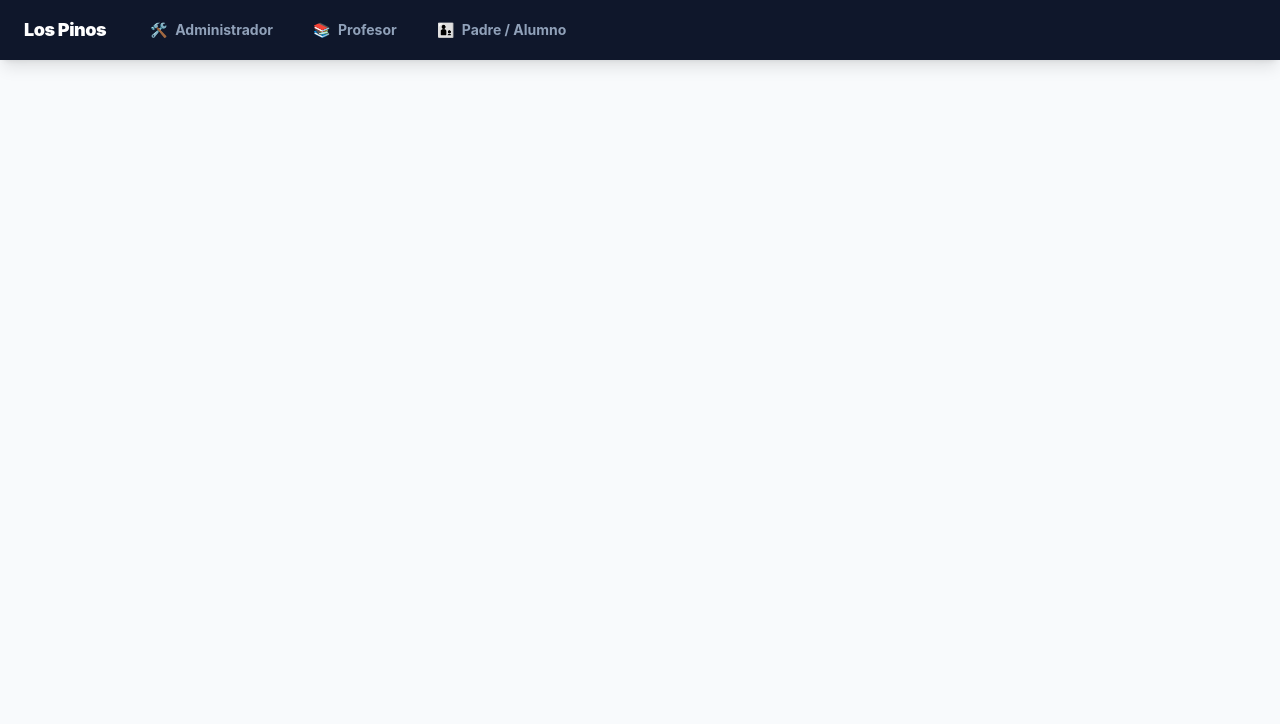
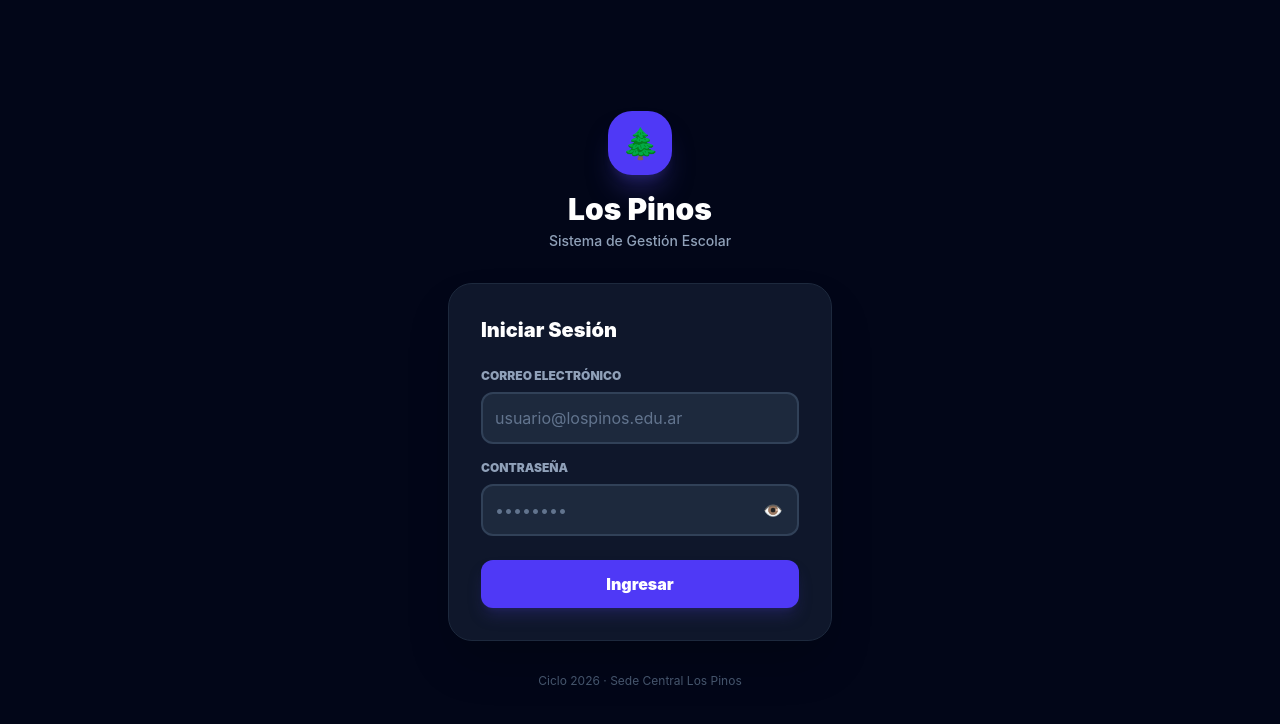
Before and after one commit to SamuelV821/Sistema-de-gestion-colegio, a React (Vite) app: page /login in a window 1280 px wide. Shown: the top 724 px of the page. Built offline with nearby package versions, Linux system fonts and the light colour scheme; no server answers.

Commit message:
feat: Creacion de sistema de Login

```diff
--- a/src/App.jsx
+++ b/src/App.jsx
@@ -2,6 +2,7 @@ import { BrowserRouter, Routes, Route, NavLink } from 'react-router-dom';
 import AdministradorDashboard from "./pages/administradorDashboard";
 import ProfesorDashboard from "./pages/profesorDashboard";
 import PadreDashBoard from "./pages/padreDashBoard";
+import Login from "./pages/Login";
 
 const VISTAS = [
     { path: '/admin',    label: 'Administrador', emoji: '🛠️' },
@@ -11,44 +12,7 @@ const VISTAS = [
 
 function App() {
     return (
-        <BrowserRouter>
-            <div className="min-h-screen bg-slate-50">
-
-                {/* Barra de navegación */}
-                <nav className="bg-slate-900 px-6 py-3 flex items-center gap-3 shadow-lg no-print">
-                    <span className="text-white font-black text-lg mr-4 tracking-tight">
-                        Los Pinos
-                    </span>
-                    <div className="flex gap-2">
-                        {VISTAS.map(({ path, label, emoji }) => (
-                            <NavLink
-                                key={path}
-                                to={path}
-                                className={({ isActive }) =>
-                                    `flex items-center gap-2 px-4 py-2 rounded-xl text-sm font-bold transition-all
-                                    ${isActive
-                                        ? 'bg-indigo-600 text-white shadow-lg shadow-indigo-900/40'
-                                        : 'text-slate-400 hover:text-white hover:bg-slate-800'
-                                    }`
-                                }
-                            >
-                                <span>{emoji}</span>
-                                {label}
-                            </NavLink>
-                        ))}
-                    </div>
-                </nav>
-
-                {/* Rutas */}
-                <Routes>
-                    <Route path="/"         element={<AdministradorDashboard />} />
-                    <Route path="/admin"    element={<AdministradorDashboard />} />
-                    <Route path="/profesor" element={<ProfesorDashboard />} />
-                    <Route path="/padre"    element={<PadreDashBoard />} />
-                </Routes>
-
-            </div>
-        </BrowserRouter>
+        <Login/>
     );
 }
 
--- /dev/null
+++ b/src/hooks/useAuth.js
@@ -0,0 +1,66 @@
+import { useState, useEffect } from 'react';
+import { supabase } from '../lib/supabaseClient';
+
+export function useAuth() {
+    const [sesion, setSesion]   = useState(undefined); // undefined = cargando
+    const [perfil, setPerfil]   = useState(null);
+    const [loading, setLoading] = useState(true);
+    const [error, setError]     = useState(null);
+
+    // Carga el perfil (rol) desde la tabla perfiles
+    const fetchPerfil = async (userId) => {
+        const { data, error } = await supabase
+            .from('perfiles')
+            .select('id, nombre_completo, rol')
+            .eq('id', userId)
+            .single();
+
+        if (error) {
+            console.error('❌ Error al obtener perfil:', error.message);
+            setPerfil(null);
+        } else {
+            setPerfil(data);
+        }
+    };
+
+    useEffect(() => {
+        // Sesión inicial
+        supabase.auth.getSession().then(({ data: { session } }) => {
+            setSesion(session);
+            if (session?.user) {
+                fetchPerfil(session.user.id).finally(() => setLoading(false));
+            } else {
+                setLoading(false);
+            }
+        });
+
+        // Escucha cambios de sesión (login / logout)
+        const { data: { subscription } } = supabase.auth.onAuthStateChange((_event, session) => {
+            setSesion(session);
+            if (session?.user) {
+                fetchPerfil(session.user.id).finally(() => setLoading(false));
+            } else {
+                setPerfil(null);
+                setLoading(false);
+            }
+        });
+
+        return () => subscription.unsubscribe();
+    }, []);
+
+    const login = async (email, password) => {
+        setError(null);
+        setLoading(true);
+        const { error } = await supabase.auth.signInWithPassword({ email, password });
+        if (error) {
+            setError('Credenciales incorrectas. Verificá tu email y contraseña.');
+            setLoading(false);
+        }
+    };
+
+    const logout = async () => {
+        await supabase.auth.signOut();
+    };
+
+    return { sesion, perfil, loading, error, login, logout };
+}
--- /dev/null
+++ b/src/pages/Login.jsx
@@ -0,0 +1,102 @@
+import { useState } from 'react';
+import { useAuth } from '../hooks/useAuth';
+
+export default function Login() {
+    const { login, error, loading } = useAuth();
+    const [email, setEmail]         = useState('');
+    const [password, setPassword]   = useState('');
+    const [showPass, setShowPass]   = useState(false);
+
+    const handleSubmit = (e) => {
+        e.preventDefault();
+        login(email, password);
+    };
+
+    return (
+        <div className="min-h-screen bg-slate-950 flex items-center justify-center p-4">
+            <div className="w-full max-w-sm space-y-8">
+
+                {/* Logo / Header */}
+                <div className="text-center">
+                    <div className="w-16 h-16 bg-indigo-600 rounded-3xl flex items-center justify-center mx-auto mb-4 shadow-xl shadow-indigo-900/50">
+                        <span className="text-3xl">🌲</span>
+                    </div>
+                    <h1 className="text-3xl font-black text-white">Los Pinos</h1>
+                    <p className="text-slate-400 text-sm font-medium mt-1">Sistema de Gestión Escolar</p>
+                </div>
+
+                {/* Tarjeta de login */}
+                <div className="bg-slate-900 rounded-3xl p-8 shadow-2xl border border-slate-800">
+                    <h2 className="text-white font-black text-xl mb-6">Iniciar Sesión</h2>
+
+                    <form onSubmit={handleSubmit} className="space-y-4">
+
+                        {/* Email */}
+                        <div>
+                            <label className="block text-xs font-black text-slate-400 uppercase mb-2">
+                                Correo Electrónico
+                            </label>
+                            <input
+                                type="email"
+                                value={email}
+                                onChange={e => setEmail(e.target.value)}
+                                required
+                                placeholder="usuario@lospinos.edu.ar"
+                                className="w-full p-3 bg-slate-800 border-2 border-slate-700 text-white placeholder-slate-500 rounded-xl focus:border-indigo-500 focus:bg-slate-800 outline-none transition-all"
+                            />
+                        </div>
+
+                        {/* Contraseña */}
+                        <div>
+                            <label className="block text-xs font-black text-slate-400 uppercase mb-2">
+                                Contraseña
+                            </label>
+                            <div className="relative">
+                                <input
+                                    type={showPass ? 'text' : 'password'}
+                                    value={password}
+                                    onChange={e => setPassword(e.target.value)}
+                                    required
+                                    placeholder="••••••••"
+                                    className="w-full p-3 bg-slate-800 border-2 border-slate-700 text-white placeholder-slate-500 rounded-xl focus:border-indigo-500 outline-none transition-all pr-12"
+                                />
+                                <button
+                                    type="button"
+                                    onClick={() => setShowPass(v => !v)}
+                                    className="absolute inset-y-0 right-0 px-4 text-slate-400 hover:text-white transition-colors"
+                                >
+                                    {showPass ? '🙈' : '👁️'}
+                                </button>
+                            </div>
+                        </div>
+
+                        {/* Error */}
+                        {error && (
+                            <div className="bg-red-900/40 border border-red-700 rounded-xl px-4 py-3">
+                                <p className="text-red-400 text-sm font-medium">{error}</p>
+                            </div>
+                        )}
+
+                        {/* Submit */}
+                        <button
+                            type="submit"
+                            disabled={loading}
+                            className="w-full py-3 bg-indigo-600 text-white font-black rounded-xl shadow-lg shadow-indigo-900/40 hover:bg-indigo-500 active:scale-95 transition-all disabled:opacity-50 disabled:cursor-not-allowed mt-2"
+                        >
+                            {loading ? (
+                                <span className="flex items-center justify-center gap-2">
+                                    <span className="w-4 h-4 border-2 border-white border-t-transparent rounded-full animate-spin" />
+                                    Ingresando...
+                                </span>
+                            ) : 'Ingresar'}
+                        </button>
+                    </form>
+                </div>
+
+                <p className="text-center text-slate-600 text-xs">
+                    Ciclo 2026 · Sede Central Los Pinos
+                </p>
+            </div>
+        </div>
+    );
+}
```
